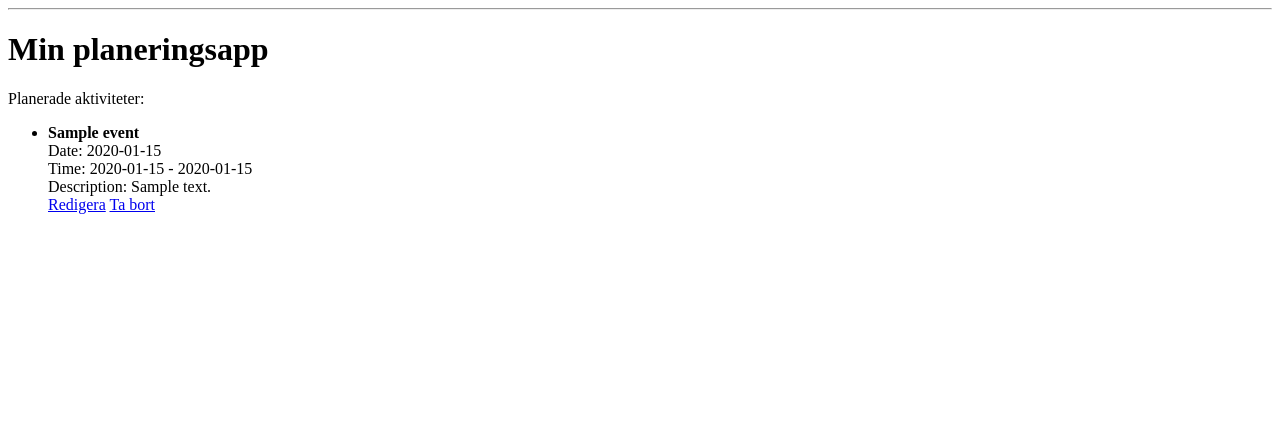
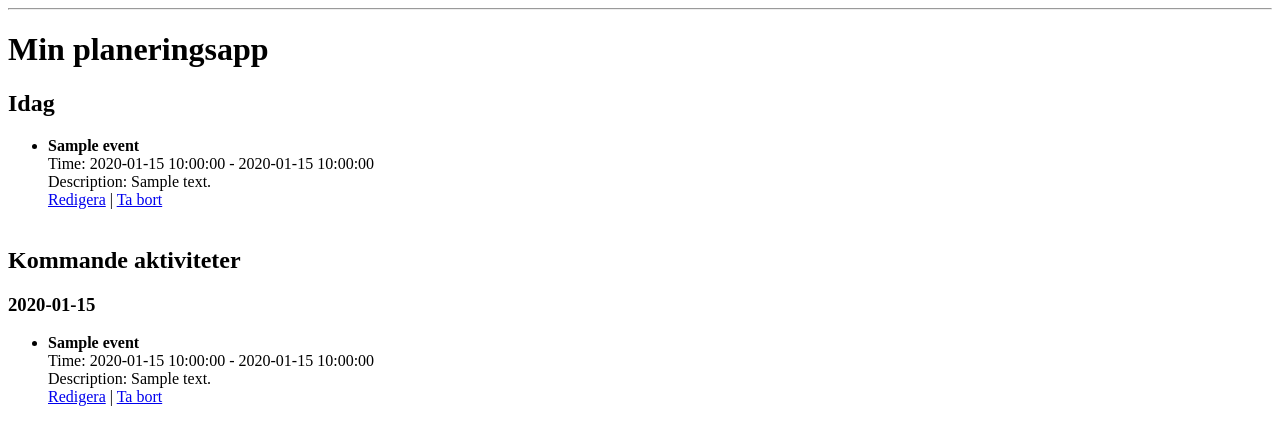
Before and after one commit to jespersward/python-planner-app, a Flask app: template templates/Index.html in a window 1280 px wide. Shown: the part 26-471 px from the top of the page. Run offline with Flask 3, Linux system fonts and the light colour scheme; tables that the repository leaves empty hold one stand-in row (values such as "Sample post"); the template is opened without the code that fills it: values that come from a table or form of the project are taken from there, most other values are stand-ins (such as "Sample title", 1, 10 or a date in 2020).

Commit message:
Added sorting system for today's and upcoming events.

```diff
--- a/app.py
+++ b/app.py
@@ -1,8 +1,7 @@
 from flask import Flask, render_template, request, redirect
-#render_template shows HTML-pages
-#request reads data from forms
-#redirect sends user to another page
 from flask_sqlalchemy import SQLAlchemy
+from collections import defaultdict
+from datetime import date
 
 app = Flask(__name__)
 
@@ -53,7 +52,25 @@ def add_event():
 @app.route("/")
 def home():
     events = Event.query.order_by(Event.date, Event.start_time).all() # Retrieves all rows from Event-table in correct order
-    return render_template("index.html", events = events) # Render index.html and give access to variable "events"
+
+    # Creating grouped events to fix structure of events
+    # All events on the same day will be shown in the same "box"
+    grouped_events = defaultdict(list)
+    today_events = []
+
+    today_str = date.today().isoformat()
+
+    for event in events:
+        if event.date == today_str:
+            today_events.append(event)
+        else:
+            grouped_events[event.date].append(event)
+
+    return render_template(
+        "index.html",
+        today_events = today_events,
+        grouped_events = grouped_events
+    ) # Render index.html and give access to variable "events"
 
 # Adds delete-route
 @app.route("/delete/<int:event_id>")
--- a/templates/Index.html
+++ b/templates/Index.html
@@ -6,23 +6,48 @@ Home
 
 {% block content %}
     <h1>Min planeringsapp</h1>
-    <p>Planerade aktiviteter:</p>
 
-    {% if events %}
+    {% if today_events %}
+        <h2>Idag</h2>
         <ul>
-            {% for event in events %}
+            {% for event in today_events %}
                 <li>
                     <strong>{{ event.title }}</strong><br>
-                    Date: {{ event.date }}<br>
                     Time: {{ event.start_time }} - {{ event.end_time }}<br>
                     Description: {{ event.description }}<br>
-                    <a href="/edit/{{ event.id}}">Redigera</a>
+
+                    <a href="/edit/{{ event.id }}">Redigera</a> |
                     <a href="/delete/{{ event.id }}">Ta bort</a>
                 </li>
                 <br>
             {% endfor %}
         </ul>
-    {% else %}
+    {% endif %}
+
+    {% if grouped_events %}
+        <h2>Kommande aktiviteter</h2>
+
+        {% for date, events in grouped_events.items() %}
+            <h3>{{ date }}</h3>
+
+            <ul>
+                {% for event in events %}
+                    <li>
+                        <strong>{{ event.title }}</strong><br>
+                        Time: {{ event.start_time }} - {{ event.end_time }}<br>
+                        Description: {{ event.description }}<br>
+
+                        <a href="/edit/{{ event.id }}">Redigera</a> |
+                        <a href="/delete/{{ event.id }}">Ta bort</a>
+                    </li>
+                    <br>
+                {% endfor %}
+            </ul>
+        {% endfor %}
+    {% endif %}
+
+    {% if not today_events and not grouped_events %}
         <p>Inga kommande aktiviteter.</p>
     {% endif %}
+
 {% endblock %}
```
